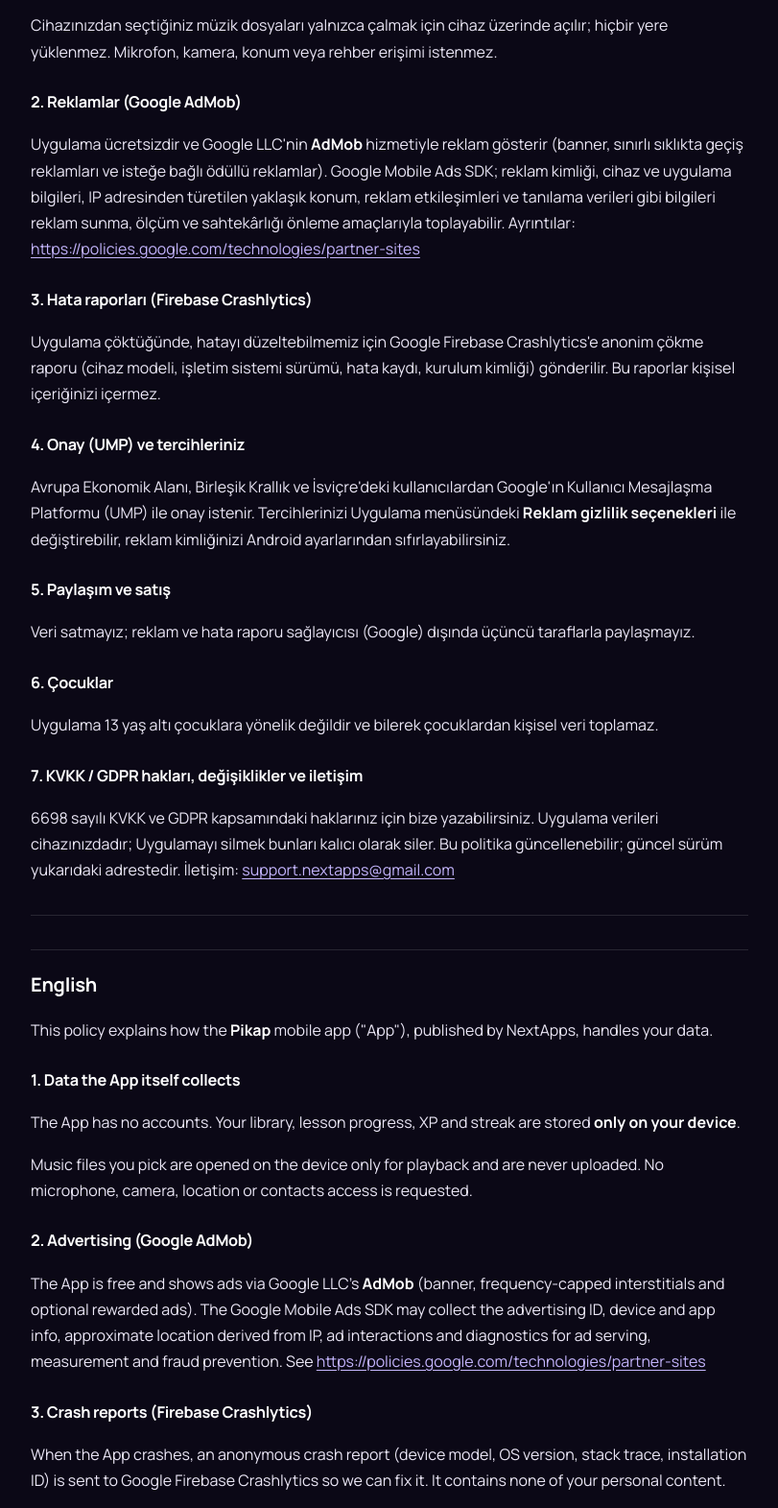
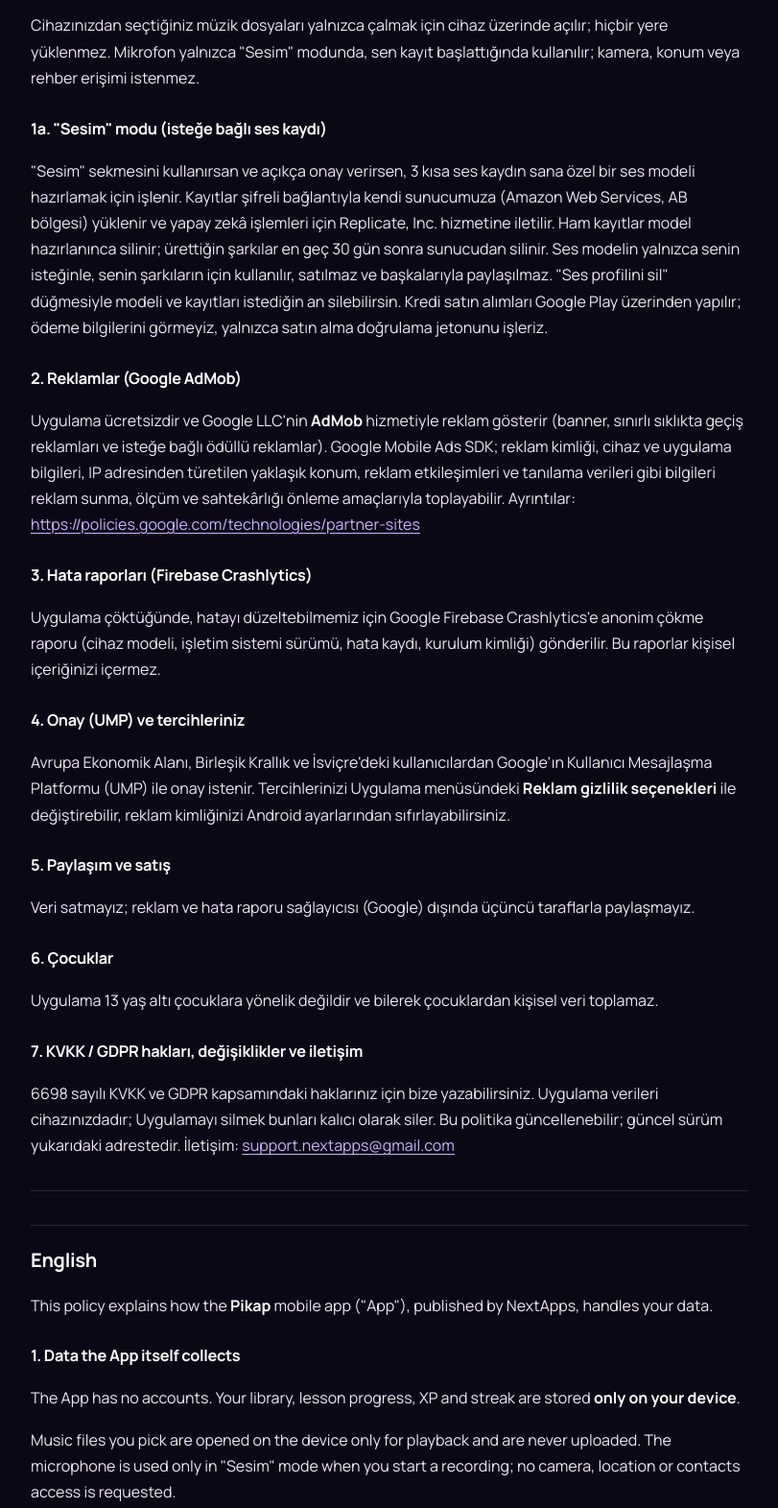
Before and after one commit to enesileri/nextapps-legal, a plain HTML site: page docs/pikap/index.html in a window 1280 px wide. Shown: the part 526-2097 px from the top of the page at 96% size, without its empty margins (234-1045 px from the left). Drawn offline with Linux system fonts and the light colour scheme; a web font is replaced by a local one.

Commit message:
Pikap: Sesim modu gizlilik bölümü
Co-Authored-By: Claude Sonnet 5.5 <noreply@anthropic.com>

```diff
--- a/docs/pikap/index.html
+++ b/docs/pikap/index.html
@@ -30,7 +30,13 @@ footer{margin-top:56px;padding-top:20px;border-top:1px solid var(--line);color:v
 <p>Bu politika, NextApps tarafından yayımlanan <strong>Pikap</strong> mobil uygulamasının (&quot;Uygulama&quot;) verilerinizi nasıl işlediğini açıklar.</p>
 <h3>1. Uygulamanın kendisinin topladığı veriler</h3>
 <p>Uygulamada hesap yoktur. Kitaplığınız, ders ilerlemeniz, XP ve seriniz <strong>yalnızca cihazınızda</strong> saklanır.</p>
-<p>Cihazınızdan seçtiğiniz müzik dosyaları yalnızca çalmak için cihaz üzerinde açılır; hiçbir yere yüklenmez. Mikrofon, kamera, konum veya rehber erişimi istenmez.</p>
+<p>Cihazınızdan seçtiğiniz müzik dosyaları yalnızca çalmak için cihaz üzerinde açılır; hiçbir yere yüklenmez. Mikrofon yalnızca &quot;Sesim&quot; modunda, sen kayıt başlattığında kullanılır; kamera, konum veya rehber erişimi istenmez.</p>
+<h3>1a. &quot;Sesim&quot; modu (isteğe bağlı ses kaydı)</h3>
+<p>&quot;Sesim&quot; sekmesini kullanırsan ve açıkça onay verirsen, 3 kısa ses kaydın sana özel bir ses modeli hazırlamak için işlenir. Kayıtlar şifreli bağlantıyla
+kendi sunucumuza (Amazon Web Services, AB bölgesi) yüklenir ve yapay zekâ işlemleri için Replicate, Inc. hizmetine iletilir. Ham kayıtlar model
+hazırlanınca silinir; ürettiğin şarkılar en geç 30 gün sonra sunucudan silinir. Ses modelin yalnızca senin isteğinle, senin şarkıların için kullanılır,
+satılmaz ve başkalarıyla paylaşılmaz. &quot;Ses profilini sil&quot; düğmesiyle modeli ve kayıtları istediğin an silebilirsin.
+Kredi satın alımları Google Play üzerinden yapılır; ödeme bilgilerini görmeyiz, yalnızca satın alma doğrulama jetonunu işleriz.</p>
 <h3>2. Reklamlar (Google AdMob)</h3>
 <p>Uygulama ücretsizdir ve Google LLC&#39;nin <strong>AdMob</strong> hizmetiyle reklam gösterir (banner, sınırlı sıklıkta geçiş reklamları ve isteğe bağlı ödüllü reklamlar). Google Mobile Ads SDK; reklam kimliği, cihaz ve uygulama bilgileri, IP adresinden türetilen yaklaşık konum, reklam etkileşimleri ve tanılama verileri gibi bilgileri reklam sunma, ölçüm ve sahtekârlığı önleme amaçlarıyla toplayabilir. Ayrıntılar: <a href="https://policies.google.com/technologies/partner-sites">https://policies.google.com/technologies/partner-sites</a></p>
 <h3>3. Hata raporları (Firebase Crashlytics)</h3>
@@ -49,7 +55,12 @@ footer{margin-top:56px;padding-top:20px;border-top:1px solid var(--line);color:v
 <p>This policy explains how the <strong>Pikap</strong> mobile app (&quot;App&quot;), published by NextApps, handles your data.</p>
 <h3>1. Data the App itself collects</h3>
 <p>The App has no accounts. Your library, lesson progress, XP and streak are stored <strong>only on your device</strong>.</p>
-<p>Music files you pick are opened on the device only for playback and are never uploaded. No microphone, camera, location or contacts access is requested.</p>
+<p>Music files you pick are opened on the device only for playback and are never uploaded. The microphone is used only in &quot;Sesim&quot; mode when you start a recording; no camera, location or contacts access is requested.</p>
+<h3>1a. &quot;Sesim&quot; mode (optional voice recording)</h3>
+<p>If you use the &quot;Sesim&quot; tab and give explicit consent, 3 short voice recordings are processed to build a personal voice model. They are uploaded over an
+encrypted connection to our server (Amazon Web Services, EU region) and sent to Replicate, Inc. for AI processing. Raw recordings are deleted once the
+model is ready; generated songs are deleted from the server within 30 days. Your voice model is used only at your request for your own songs, is never sold
+or shared. You can delete the model and recordings any time with &quot;Delete voice profile&quot;. Credit purchases go through Google Play; we only process the purchase token.</p>
 <h3>2. Advertising (Google AdMob)</h3>
 <p>The App is free and shows ads via Google LLC&#39;s <strong>AdMob</strong> (banner, frequency-capped interstitials and optional rewarded ads). The Google Mobile Ads SDK may collect the advertising ID, device and app info, approximate location derived from IP, ad interactions and diagnostics for ad serving, measurement and fraud prevention. See <a href="https://policies.google.com/technologies/partner-sites">https://policies.google.com/technologies/partner-sites</a></p>
 <h3>3. Crash reports (Firebase Crashlytics)</h3>
```
